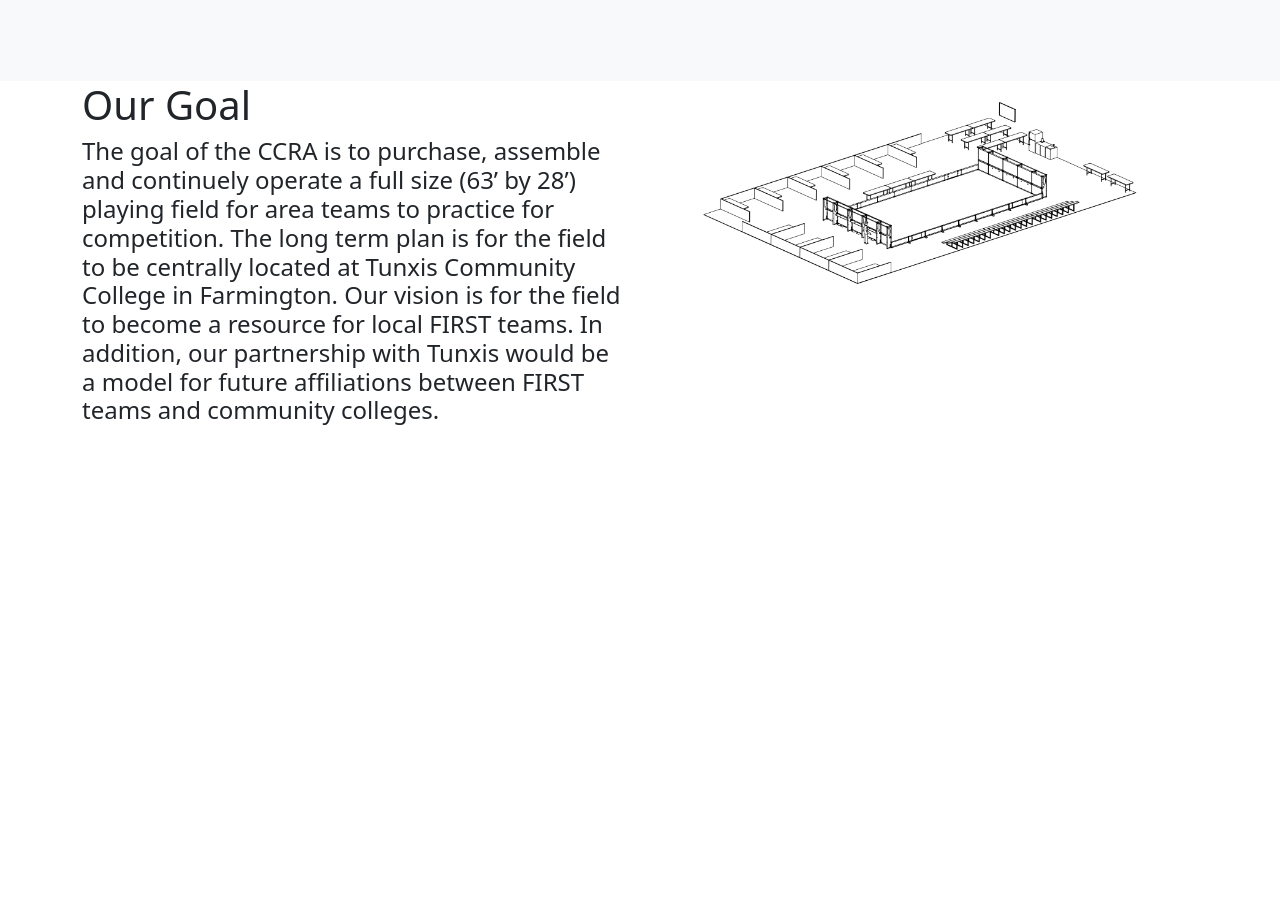
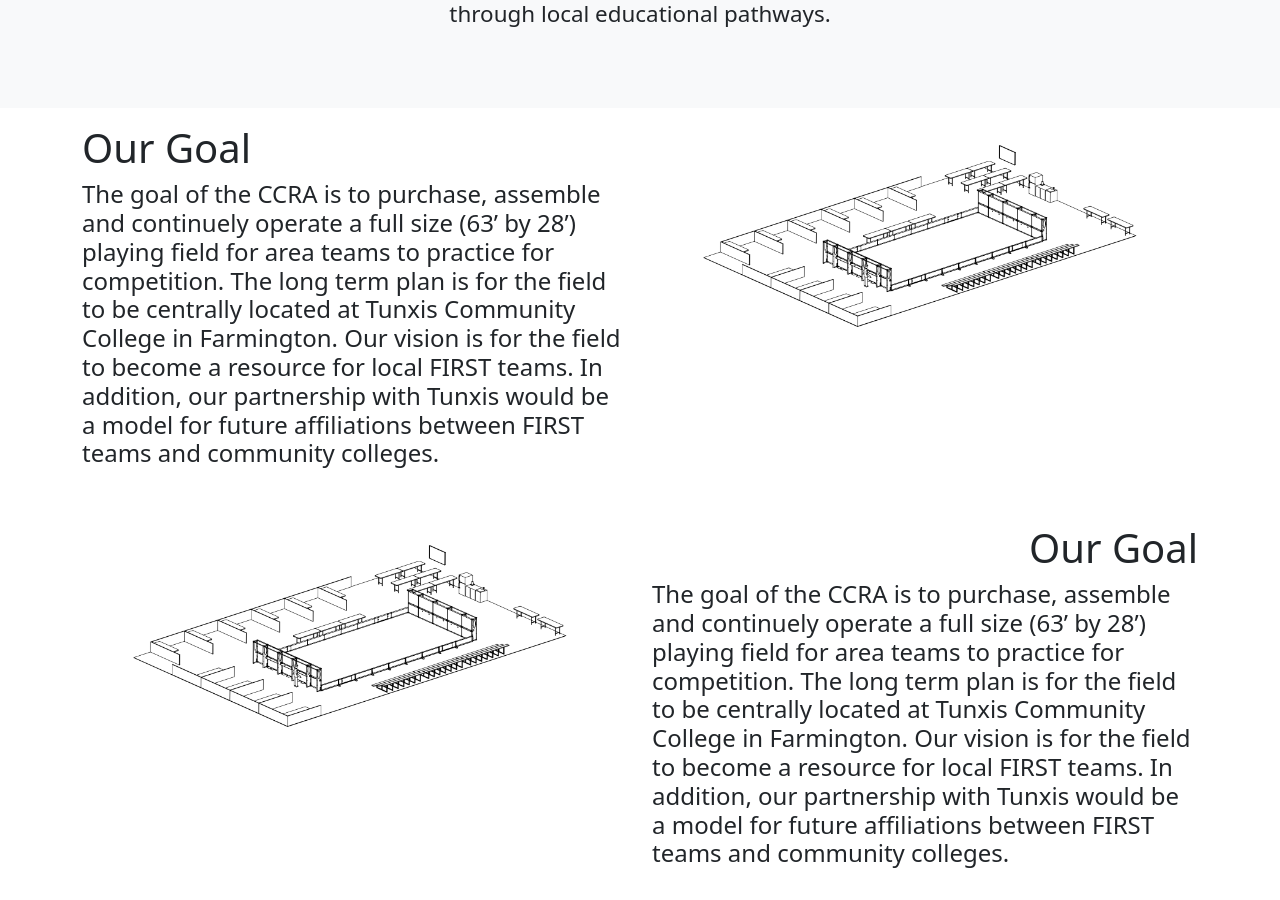
Before and after one commit to MaxPeacceEnforcers/mainwebsite, a Jekyll site: the page built from index.html, in a window 1280 px wide and 900 px high, scrolled down 758 px. Built offline with Jekyll 4.4.1, drawn with Linux system fonts in a browser that asks for light colours; nearby versions of some CDN libraries; before the commit the page ends 1191 px from its top, so only the background shows below that.

Commit message:
Update tests

```diff
--- a/_data/navigation.yaml
+++ b/_data/navigation.yaml
@@ -2,6 +2,7 @@
   - name: Home
     link: /
     drop: "false"
+
   - name: About
     link: "/about.html"
     drop: "false"
--- a/_includes/image-header.html
+++ b/_includes/image-header.html
@@ -97,7 +97,10 @@
         <div class="header-text-area bg-light text-dark" style="width: 100%;">
         <div class="text-center pt-5 pb-5">
             <h1 style="font-size:calc(100% + 2vw);">{{page.subbanner.text}}</h1>
-            <h3 style="font-size:calc(100% + 0.5vw);">{{ page.subbanner.subtext}}</h3>
+
+            <div class="container-xl">
+                <h3 style="font-size:calc(100% + 0.5vw);">{{ page.subbanner.subtext}}</h3>
+            </div>
             <!-- <br> -->
             <!-- <h1 class="text-center pt-5">What We do... and what <strong>You</strong> can learn</h1> -->
             <div class="row ">
--- a/_includes/metadata.html
+++ b/_includes/metadata.html
@@ -33,3 +33,7 @@
 
 <!-- JS Scripts (Local) -->
 <script src="/assets/js/theme-toggle.js"></script>
+
+
+<!-- Set page title -->
+<title>{{ page.title }} - CCRA</title>
--- a/_includes/navigation.html
+++ b/_includes/navigation.html
@@ -20,7 +20,7 @@
         {% for item in site.data.navigation.data %}
         {% if item.drop and item.drop == "false" %}
             <li class="nav-item text-xl-center ">
-            <a class="nav-item text-xl-center nav-link" href="{{ item.link }}" {% if page.url == item.link + .html %}style="color: black;"{% endif %}>
+            <a class="nav-item text-xl-center nav-link {% if page.url == item.link + .html %} active{% endif %}" href="{{ item.link }}">
             {{ item.name }}
             </a>
             </li>
--- a/index.html
+++ b/index.html
@@ -1,5 +1,7 @@
 ---
 layout: default
+
+title: "The Central Connecticut Robotics Alliance"
 
 banner:
     image-url: /assets/images/home-page-banner-temporary.avif
@@ -29,14 +31,32 @@
 
 {% include image-header.html %}
 
-<div class="container">
+
+<!-- Start Text-Image combo rows -->
+<div class="container pt-3">
     <div class="row">
         <div class="col">
             <h1>Our Goal</h1>
             <h4> The goal of the CCRA is to purchase, assemble and continuely operate a full size (63’ by 28’) playing field for area teams to practice for competition. The long term plan is for the field to be centrally located at Tunxis Community College in Farmington. Our vision is for the field to become a resource for local FIRST teams. In addition, our partnership with Tunxis would be a model for future affiliations between FIRST teams and community colleges.</h4>
         </div>
         <div class="col">
-            <img class="rounded img-fluid mx-auto d-block" src="/assets/images/FieldPerimiterCAD.png" style="width:500px">
+            <img class="rounded img-fluid p-auto mx-auto d-block" src="/assets/images/FieldPerimiterCAD.png" style="width:500px">
         </div>
     </div>
+
+
+    <div class="row pt-5">
+        <div class="col">
+            <img class="rounded img-fluid p-auto mx-auto d-block" src="/assets/images/FieldPerimiterCAD.png" style="width:500px">
+        </div>
+        <div class="col">
+            <h1 class="text-end">Our Goal</h1>
+            <h4> The goal of the CCRA is to purchase, assemble and continuely operate a full size (63’ by 28’) playing field for area teams to practice for competition. The long term plan is for the field to be centrally located at Tunxis Community College in Farmington. Our vision is for the field to become a resource for local FIRST teams. In addition, our partnership with Tunxis would be a model for future affiliations between FIRST teams and community colleges.</h4>
+        </div>
+
+    </div>
 </div>
+
+<br>
+
+<!-- Start Progress Tracking bar -->
```
Also changed, not shown: about.md (+1 -0 lines).
